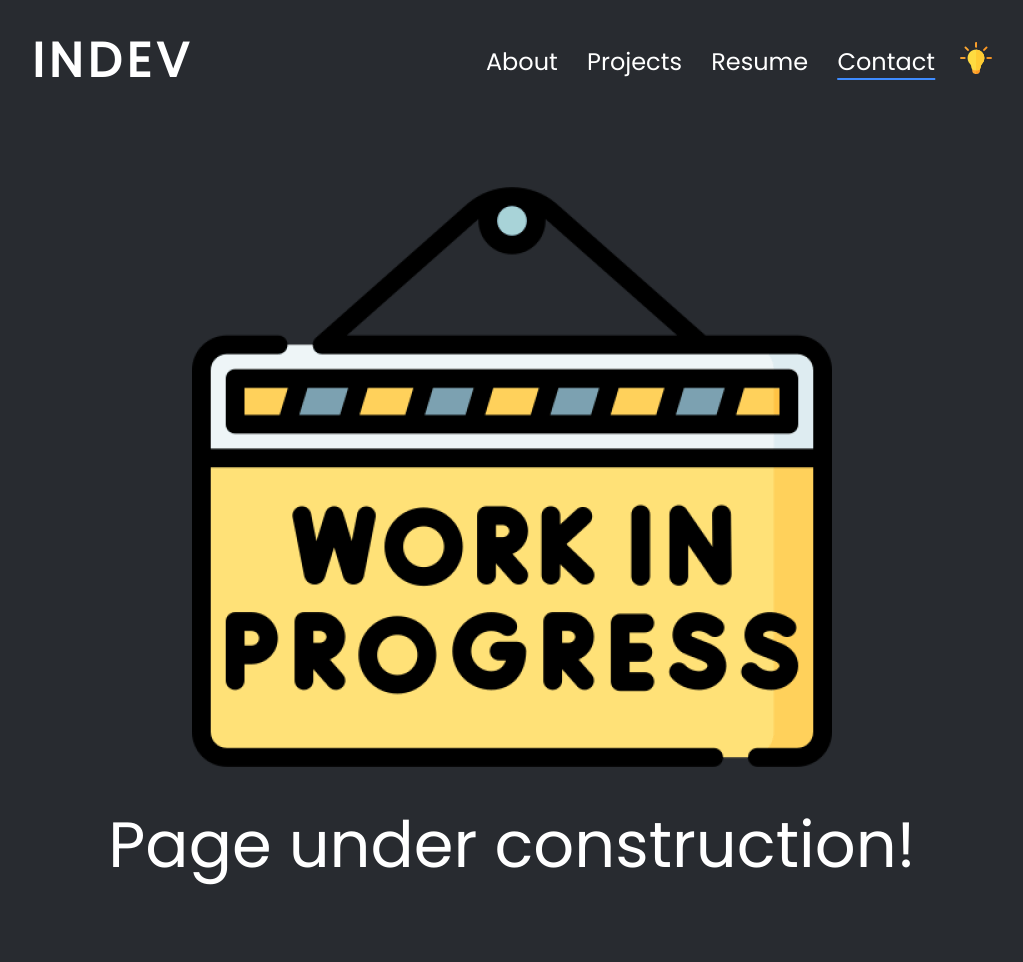
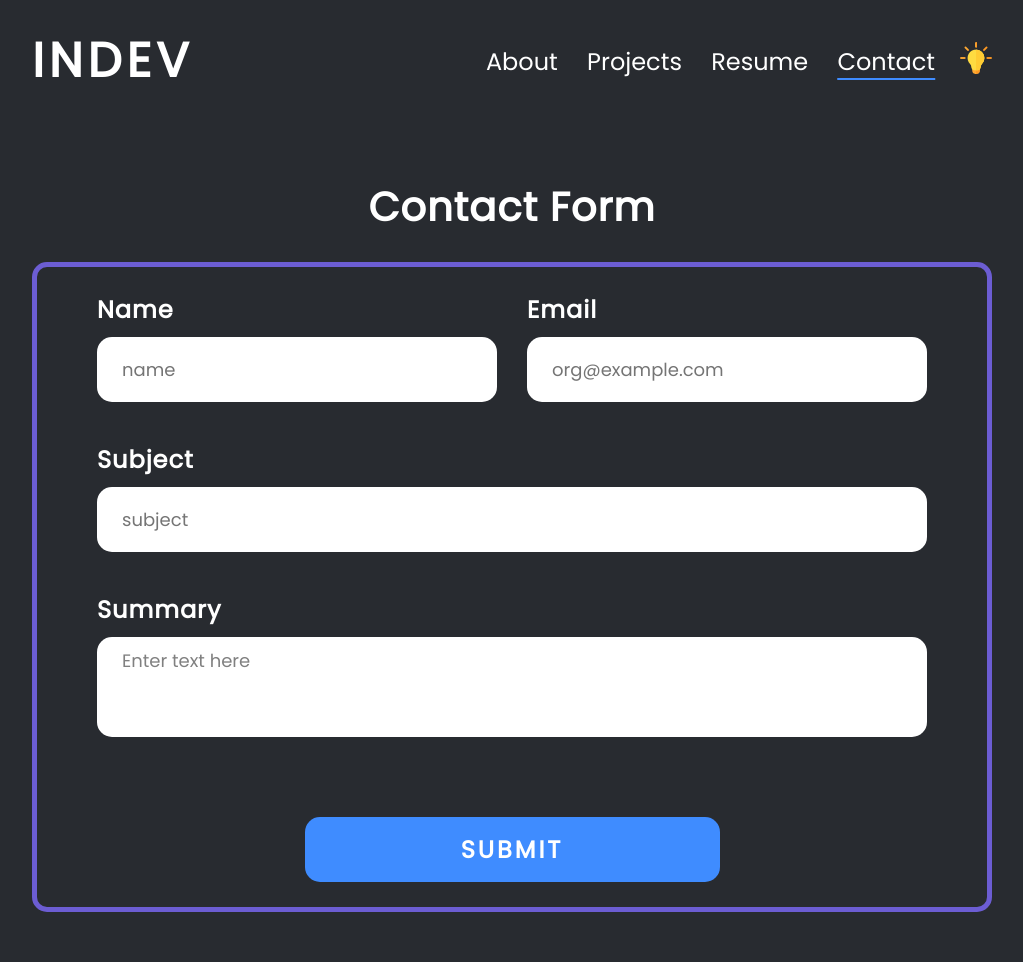
Before and after one commit to indev-aj/portfolio, a PHP site: page /contact.php in a window 1280 px wide. Shown: the whole page, without its empty margins (128-1151 px from the left). Before the commit the page ends 885 px from the top, so only its background shows below. Run offline with PHP 8.4, Linux system fonts and the light colour scheme; data that the repository does not hold is empty.

Commit message:
Added contact form [no backend]

```diff
--- a/contact.php
+++ b/contact.php
@@ -15,12 +15,40 @@
     <div class="container">
 
         <?php include_once('header.php') ?>
+        <div class="main-section">
+            <div class="page-title">
+                Contact Form
+            </div>
+            <div class="card">
+                <form action="" method="post">
+                    <div class="column">
+                        <div class="col-item">
+                            <div class="input-name">
+                                <label for="name">name</label>
+                                <input type="text" name="name" id="name" placeholder="name" required>
+                            </div>
+                        </div>
+                        <div class="col-item">
+                            <div class="input-email">
+                                <label for="email">email</label>
+                                <input type="email" name="email" id="email" placeholder="org@example.com" required>
+                            </div>
+                        </div>
+                    </div>
+                    <div class="input-subject">
+                        <label for="subject">subject</label>
+                        <input type="text" name="subject" id="subject" placeholder="subject" required>
+                    </div>
 
-        <?php include_once('./dev/wip.php') ?>
+                    <label for="input-summary">summary</label>
+                    <input type="text" name="input-summary" id="input-summary" style="display: none">
+                    <div contenteditable="true" class="input-summary" data-placeholder="Enter text here"><?php echo $user['summary']; ?></div>
 
+                    <input type="submit" value="Submit" name="submit" class="submit-btn" onclick="getSummary()">
+                </form>
+            </div>
+        </div>
     </div>
-
-    <script src="./script.js"></script>
 </body>
 
 </html>
--- a/script.js
+++ b/script.js
@@ -65,3 +65,12 @@ function changeTheme() {
         localStorage.removeItem("theme");
     }
 }
+
+function getSummary() {
+
+    // get summary
+    input_summary = document.getElementById("input-summary");
+    summary = document.getElementsByClassName("input-summary")[0];
+
+    input_summary.value = summary.innerText;
+}
--- a/style.css
+++ b/style.css
@@ -304,6 +300,118 @@ ul {
     transition: all 0.3s ease;
     border-radius: 5px;
 }
+
+
+/* Copy design card and form from admin */
+.card {
+    max-width: 1000px;
+    min-height: 300px;
+    border: 5px solid #6C5DD3;
+    border-radius: 15px;
+    margin: 25px auto;
+    display: flex;
+    justify-content: center;
+}
+
+form {
+    width: 100%;
+    padding: 25px 60px;
+}
+
+label {
+    display: block;
+    text-align: start;
+    margin-bottom: 10px;
+    text-transform: capitalize;
+    font-weight: 600;
+    letter-spacing: 1px;
+}
+
+input {
+    display: block;
+    width: 100%;
+    height: 65px;
+    padding: 10px 25px;
+    margin-bottom: 40px;
+    border-radius: 15px;
+    border: none;
+    font-family: 'Poppins', 'sans-serif';
+
+    &:focus {
+        outline: none;
+    }
+}
+
+input[type="text"],
+input[type="email"],
+input[type="password"] {
+    font-size: 18px;
+}
+
+.input-summary {
+    display: block;
+    background-color: white;
+    color: black;
+    text-align: start;
+    border-radius: 15px;
+    min-height: 100px;
+    width: 100%;
+    font-size: 18px;
+    padding: 10px 25px;
+    margin-bottom: 40px;
+
+    &:focus {
+        outline: none;
+    }
+
+    &:empty:before {
+        content: attr(data-placeholder);
+        color: gray;
+    }
+}
+
+.submit-btn {
+    background-color: #3F8CFF;
+    color: white;
+    font-weight: bold;
+    font-size: 24px;
+    letter-spacing: 3px;
+    text-transform: uppercase;
+    margin: 80px auto 0px auto;
+    padding: 10px;
+    width: 50%;
+    justify-self: center;
+    cursor: pointer;
+    transition: all 0.3s ease-in-out;
+}
+
+.submit-btn:hover {
+    background-color: #6C5DD3;
+    transition: all 0.3s ease-in-out;
+}
+
+.main-section {
+    text-align: center;
+    margin-top: 80px;
+    font-size: 24px;
+}
+
+.page-title {
+    font-size: 40px;
+    letter-spacing: 1px;
+    font-weight: 600;
+    text-transform: capitalize;
+}
+
+.column {
+    display: flex;
+    justify-content: space-between;
+}
+
+.col-item {
+    width: 400px;
+}
+
 
 /* Mobile Responsive Layout */
 
```
Also changed, not shown: other parts of style.css (+44 -4 lines), 1 other file.
